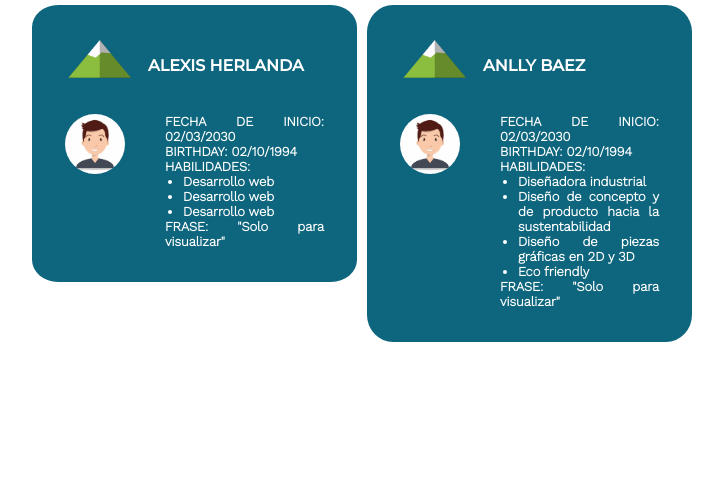
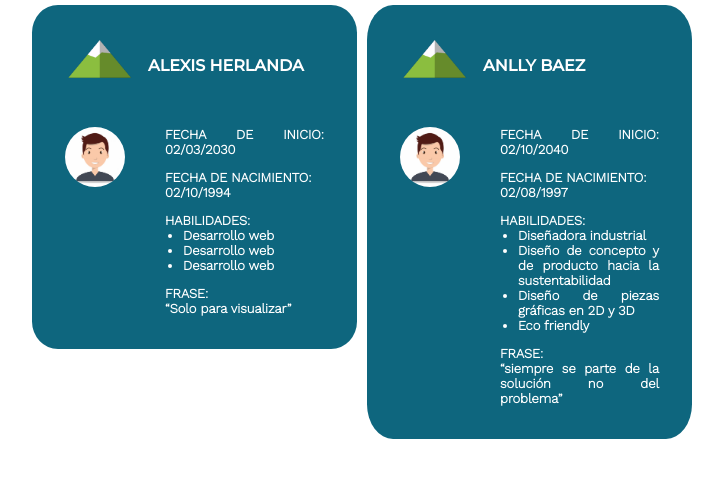
Before and after one commit to kwaale/Cerros-de-Cambio, a React (Create React App) app in the folder cerros-dc/: page / in a window 1280 px wide. Shown: the top 478 px of the page, without its empty margins (278-1001 px from the left). Built offline with nearby package versions, Linux system fonts and the light colour scheme; no server answers.

Commit message:
Sangria Data

```diff
--- a/cerros-dc/src/App.js
+++ b/cerros-dc/src/App.js
@@ -18,6 +18,7 @@ const data = [{
   "locationCity": "Ciudad de Mexico",
   "profession": "Ingeniero en Software",
   "lastGrade": "Superior",
+  "frase": `“Solo para visualizar”`,
   "skills": [
     {
       id: "0",
@@ -47,13 +48,14 @@ const data = [{
 {
   "_id": "002",
   "name": "Anlly Baez",
-  "birthday": "02/10/1994",
-  "fechaInicio": "02/03/2030",
+  "birthday": "02/08/1997",
+  "fechaInicio": "02/10/2040",
   "originCountry": "Mexico",
   "originCity": "Ciudad de Mexico",
   "locationCity": "Ciudad de Mexico",
   "profession": "Ingeniero en Software",
   "lastGrade": "Superior",
+  "frase": `“siempre se parte de la solución no del problema”`,
   "skills": [
     {
       id: "0",
--- a/cerros-dc/src/Components/Persons.js
+++ b/cerros-dc/src/Components/Persons.js
@@ -3,10 +3,6 @@ import './Persons.scss';
 import foto from '../img/Foto.jpg';
 import montania from '../img/Logo.png';
 
-//Persona renderizado
-//https://blog.hostdime.com.co/como-usar-de-forma-facil-google-fonts-con-sass/
-//Fuente "Work Sans", sans-serif
-//Monserrat (para los títulos)
 export default function Persons({ data }) {
     return (
         <div>
@@ -20,13 +16,14 @@ export default function Persons({ data }) {
                         <div className='cuerpos'>
                             <img className='foto-perfil' src={foto} alt='Foto Perfil' />
                             <div className='data-persona'>
-                                <ul>FECHA DE INICIO: {e.fechaInicio}</ul>
-                                <ul>BIRTHDAY: {e.birthday}</ul>
-                                <ul>HABILIDADES: {e.skills.map(skill => {
+                                <ul><label>FECHA DE INICIO:</label> {e.fechaInicio}</ul>
+                                <ul><label>FECHA DE NACIMIENTO:</label><br/> {e.birthday}</ul>
+                                <ul><label>HABILIDADES:</label><br/> {e.skills.map(skill => {
                                     return (<li key={skill.id}>{skill.name}</li>)
                                 })} </ul>
-                                <ul>FRASE: "Solo para visualizar" </ul>
+                                <ul><label>FRASE:</label><br/>{e.frase}</ul>
                             </div>
+
                         </div>
                     </div>
                 )
--- a/cerros-dc/src/Components/Persons.scss
+++ b/cerros-dc/src/Components/Persons.scss
@@ -20,6 +20,7 @@ $colorbackground:#0e667e;
 .foto-perfil{
     width: 60px;
     height: 60px;
+    margin-top: 13px;
     border-radius: 100%;
 }
 .nombre-perfil{
@@ -45,12 +46,10 @@ $colorbackground:#0e667e;
     font-family: $contenido;
     font-size: small;
     font-weight: 700;
-    display: block;
     text-align: justify;
-    // text-transform: uppercase;
 }
 ul{
-    margin-block-start: 0;
+    // margin-block-start: 0;
     margin-block-end: 0;
 }
 li{
```
Also changed, not shown: cerros-dc/src/img/Muestra.txt (deleted).
